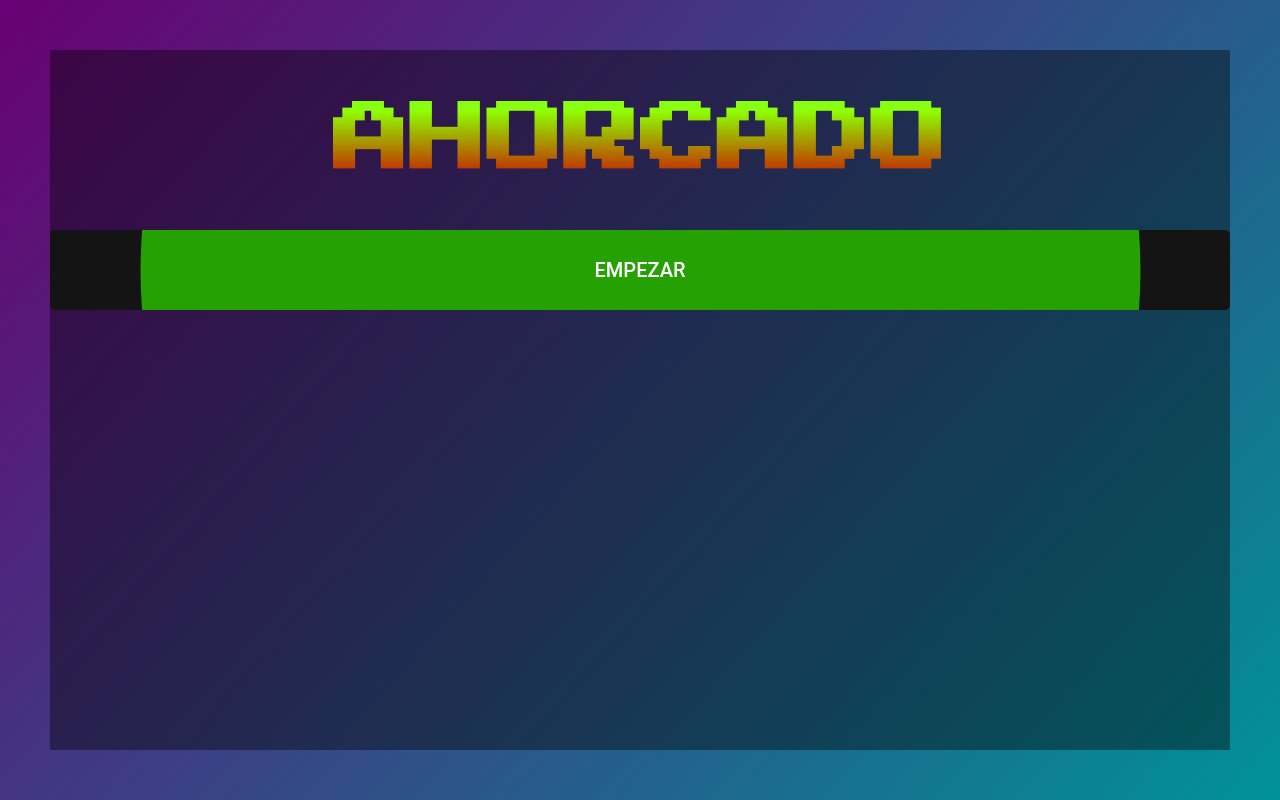
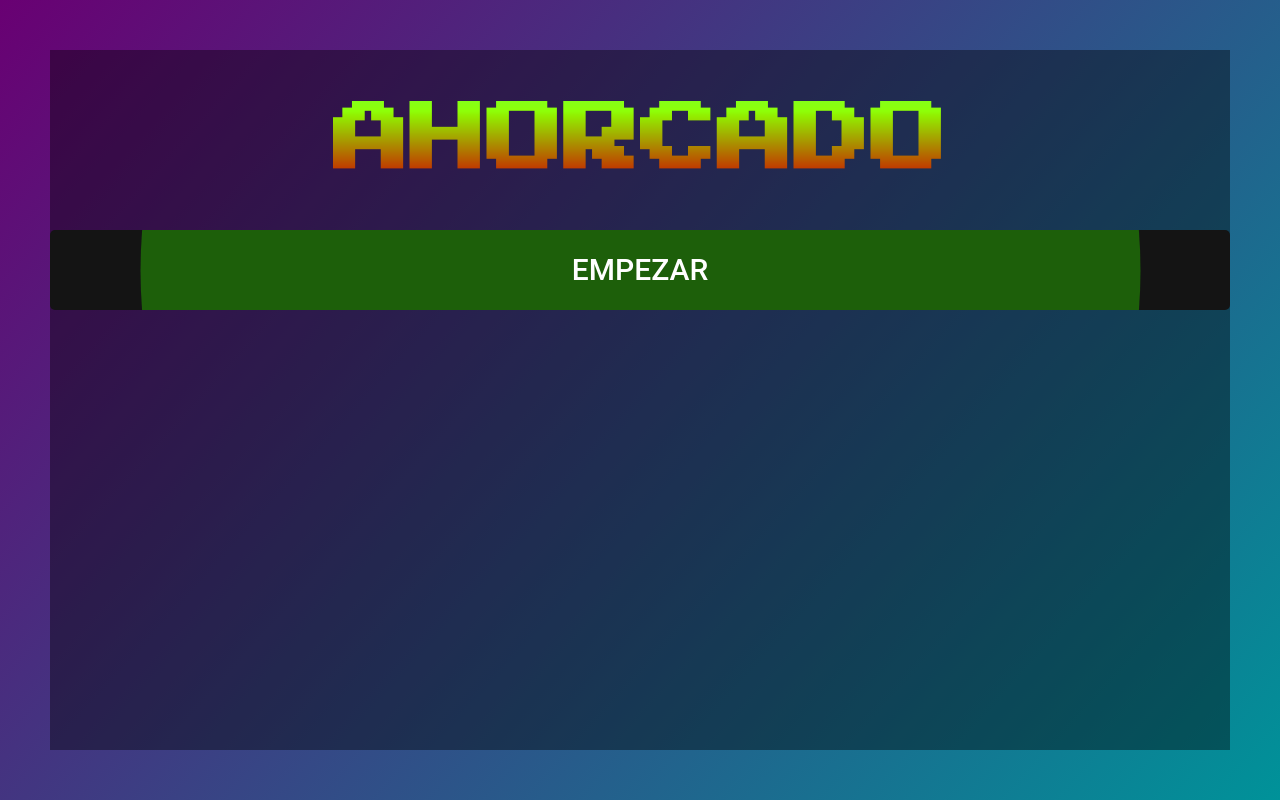
Before and after one commit to halg830/ahorcado, a Vue app: page / in a window 1280 px wide. In both pictures the pointer is over the button "EMPEZAR". Built offline with nearby package versions, Linux system fonts and the light colour scheme; what quasar would draw is missing.

Commit message:
colores5

```diff
--- a/src/App.vue
+++ b/src/App.vue
@@ -90,10 +90,11 @@
 
 .boton:hover::after {
 	transform: scale(1000);
-	background: #26a104;
+	background: #1d5f0a;
 }
 
 .boton:hover {
 	background: #141414;
+    font-size: 30px;
 }
 </style>
```
